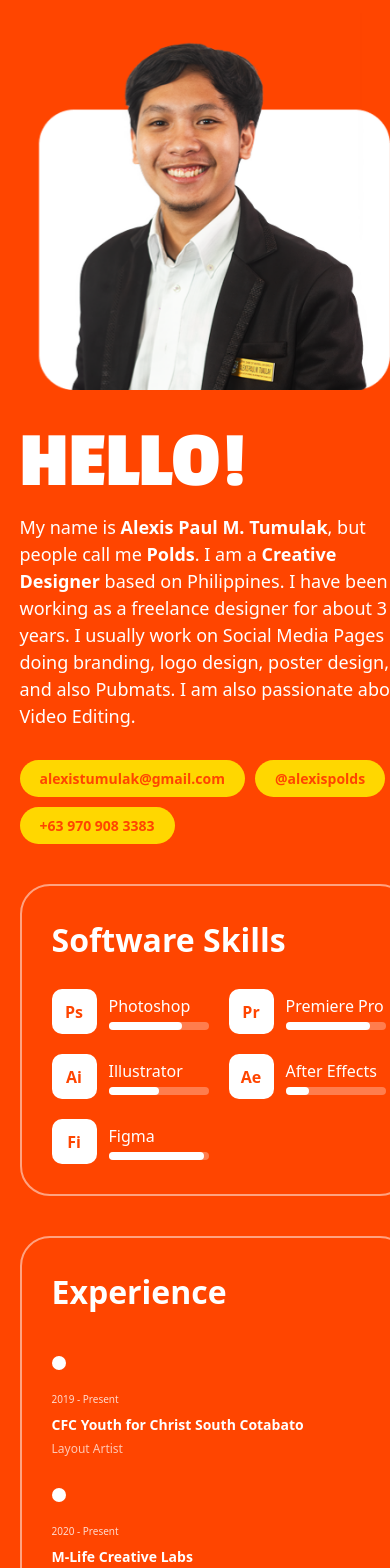
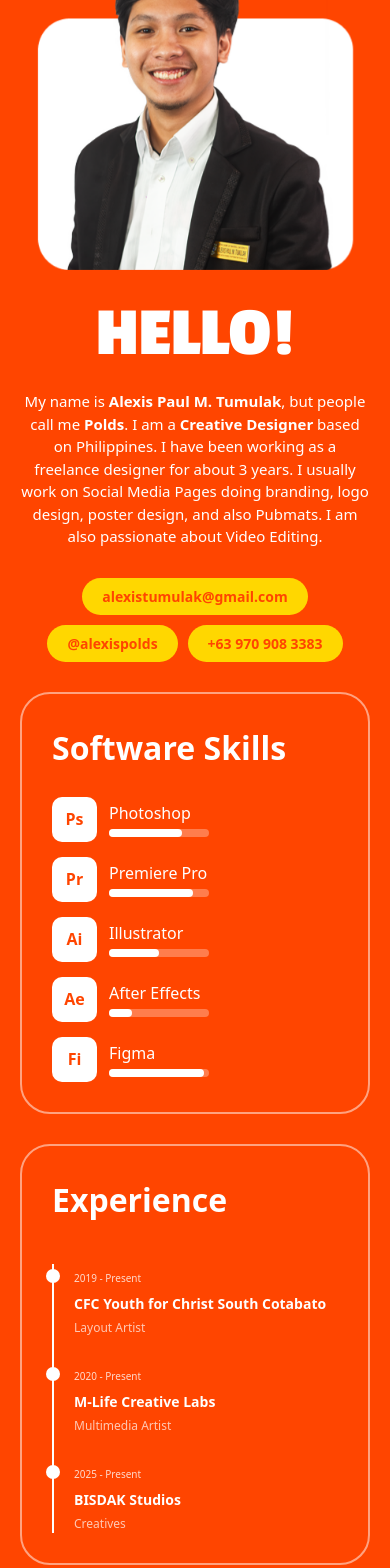
Before and after one commit to TumulakAlexis/Online-Web-Portfolio, a React (Vite) app: page / in a window 390 px wide. Shown: the part 934-2502 px from the top of the page. Built offline with nearby package versions, Linux system fonts and the light colour scheme; a web font is replaced by a local one.

Commit message:
fixed section 3

```diff
--- a/src/components/section2.css
+++ b/src/components/section2.css
@@ -278,3 +278,83 @@
 .animate-start .timeline-point:nth-child(1) .dot { animation: popDot 0.4s ease 1.2s forwards; }
 .animate-start .timeline-point:nth-child(2) .dot { animation: popDot 0.4s ease 1.4s forwards; }
 .animate-start .timeline-point:nth-child(3) .dot { animation: popDot 0.4s ease 1.6s forwards; }
+
+/* --- iPhone & Small Device Optimizations --- */
+@media (max-width: 480px) {
+  .section2-container {
+    padding: 60px 20px;
+    height: auto; /* Allow section to grow if content is tall */
+    min-height: 100dvh;
+  }
+
+  /* 1. Shrink the massive 'Hello' text */
+  .s2-hello {
+    font-size: 70px; /* Reduced from 140px */
+    text-align: center;
+    line-height: 1;
+  }
+
+  .s2-intro {
+    font-size: 15px;
+    text-align: center;
+    margin: 0 auto 30px auto;
+  }
+
+  /* 2. Fix the Grid */
+  .s2-grid {
+    display: flex;
+    flex-direction: column;
+    gap: 30px;
+  }
+
+  /* 3. Adjust Portrait */
+  .s2-portrait-card {
+    height: 300px; /* Shorter for mobile */
+    order: -1;     /* Moves photo to the top of the stack */
+  }
+
+  /* 4. Skills Grid - 1 column on small iPhones */
+  .skills-grid {
+    grid-template-columns: 1fr;
+    gap: 15px;
+  }
+
+  /* 5. Timeline - Vertical for iPhone */
+  .timeline-items {
+    flex-direction: column;
+    gap: 25px;
+    padding-left: 20px;
+    border-left: 2px solid white; /* Vertical line instead of horizontal */
+  }
+
+  .timeline-connector {
+    display: none; /* Hide the horizontal line */
+  }
+
+  .timeline-point {
+    position: relative;
+    text-align: left;
+  }
+
+  .dot {
+    position: absolute;
+    left: -28px; /* Align with the vertical border-left */
+    top: 5px;
+    margin-bottom: 0;
+  }
+
+  .s2-contact-tags {
+    justify-content: center;
+  }
+}
+
+/* Specific fix for iPhone SE (Very narrow) */
+@media (max-width: 375px) {
+  .s2-hello {
+    font-size: 60px;
+  }
+
+  .s2-skills-card, .s2-experience-card {
+    padding: 20px;
+  }
+}
```
